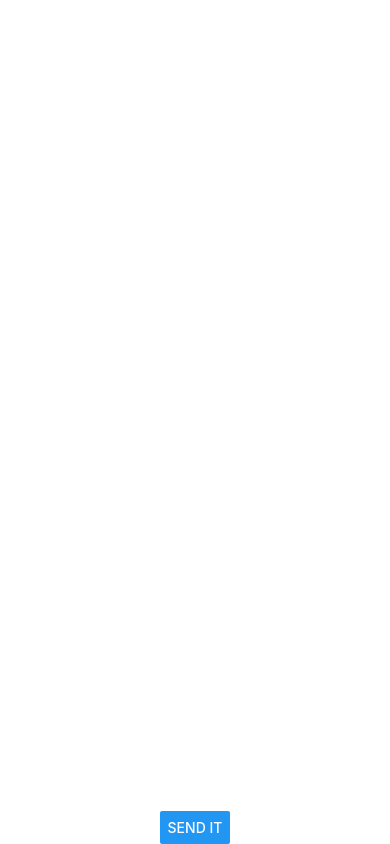
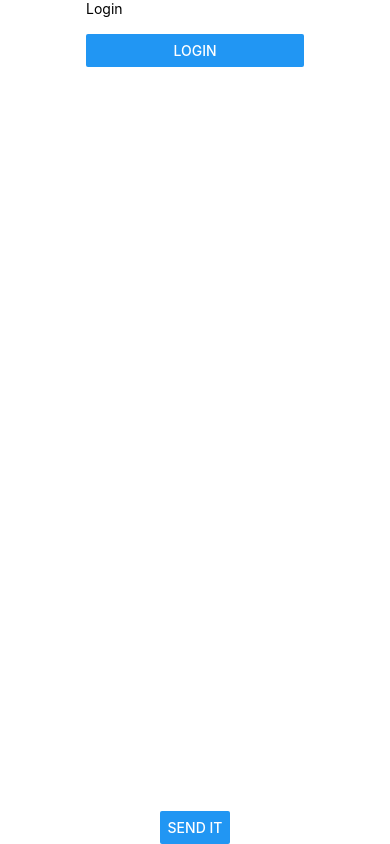
Before and after one commit to liuleen/mobilechat, a React Native app in the folder chat/: screen / in a window 390 px wide. Built offline with nearby package versions, Linux system fonts and the light colour scheme.

Commit message:
adding login

```diff
--- a/chat/App.js
+++ b/chat/App.js
@@ -13,6 +13,7 @@ export default class App extends React.Component {
     this.state = {
       input: '',
       messages: [],
+      username: '',
     };
   }
 
@@ -22,16 +23,29 @@ export default class App extends React.Component {
     messages.push(input);
   }
 
+  //function to login
+  onLogin() {
+    const { isLoggedIn } = this.state;
+    if (!isLoggedIn){
+
+    }
+  }
+
   //onChangeText = gets the value when text is inputted, and passes it to input in the state
   //flatlist = pass our data to display the list (messages), renderitem = render messages
   //create a variable const {messages} to get the message in our state to pass into flat list
   render() {
-    const { messages } = this.state;
+    const { messages, isLoggedIn } = this.state;
     return (
       <View style={styles.container}>
         {/* create a way for users to sign in */}
         <View>
-
+          <Text>Login</Text>
+          <TextInput
+            onChangeText={(val) => this.setState({username: val})}
+          />
+          <Button title='Login' onPress={() => this.onLogin()} />
+          <Text></Text>
         </View>
         <FlatList
           data={messages}
```
